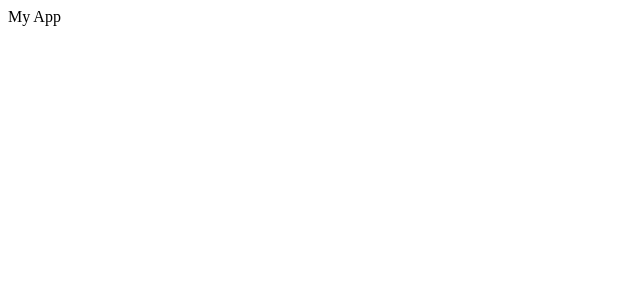
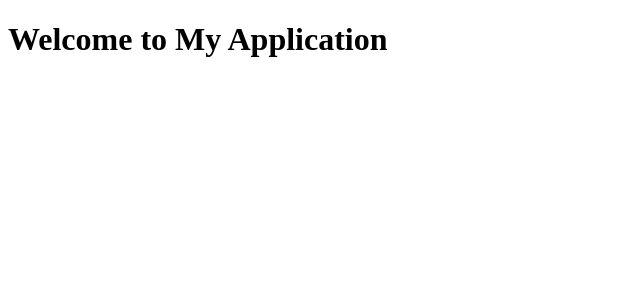
Before and after one commit to Darkness-cpu/dotart-rollup-react-ts, a React app: page / in a window 1280 px wide. Shown: the top 300 px of the page, without its empty margins (0-640 px from the left). Built offline with nearby package versions, Linux system fonts and the light colour scheme; the HTML template or start-up script is replaced by a standard one.

Commit message:
Update app.tsx

```diff
--- a/src/app.tsx
+++ b/src/app.tsx
@@ -1,13 +1,11 @@
-import React, { useEffect } from "react";
+import React from "react";
 
 const App: React.FC = () => {
-  useEffect(() => {
-    console.log("App mounted");
-  }, []);
-
   return (
-    <div>My App</div>
-  )
+    <div>
+      <h1>Welcome to My Application</h1>
+    </div>
+  );
 };
 
 export default App;
```
